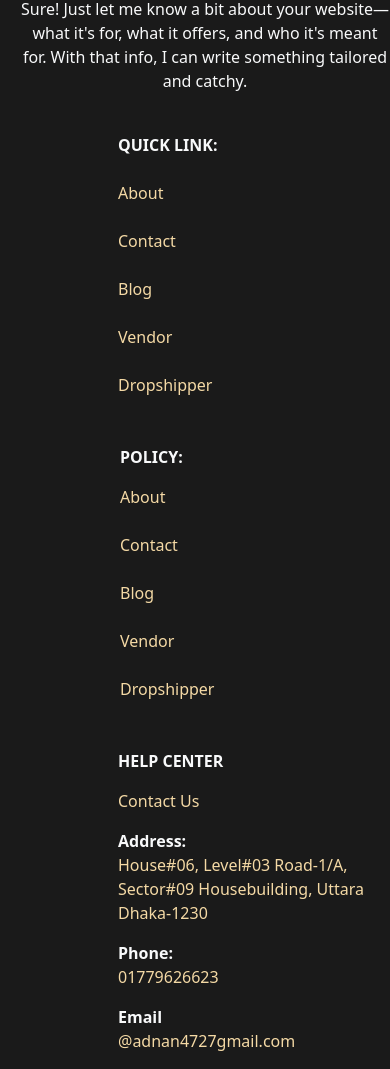
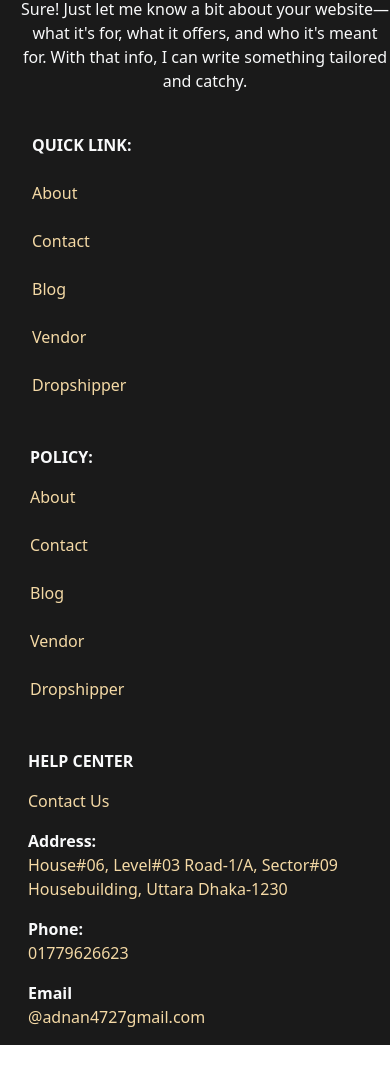
Before and after one commit to adnansami0177/Project-19, a plain HTML site: page index.html in a window 390 px wide. Shown: the part 4067-5136 px from the top of the page. After the commit the page ends 5112 px from the top, so only its background shows below. Drawn offline with nearby package versions, Linux system fonts and the light colour scheme.

Commit message:
Another Add

```diff
--- a/style.css
+++ b/style.css
@@ -230,8 +230,14 @@
 
 }
 
-@media screen and (max-width: 576px) {
+@media screen and (max-width: 580px) {
+    .Quick-edit{
+        padding-left: 44px;
+    }
     .policy-edit{
-        padding-left: 132px;
+        padding-left: 42px;
+    }
+    .help-edit{
+        padding-left: 40px;
     }
 }
```
